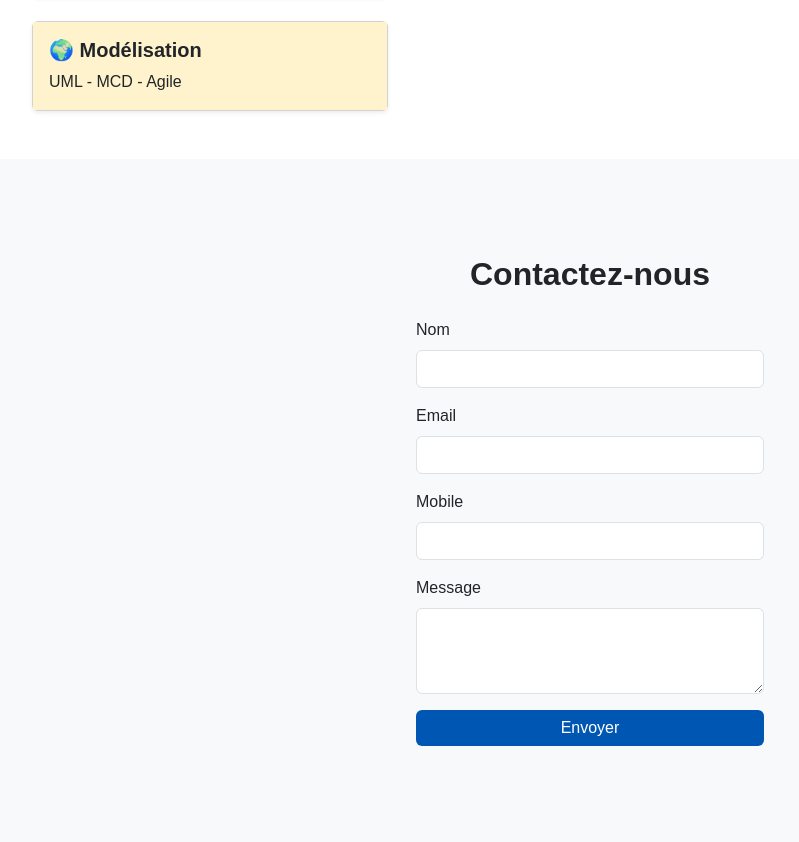
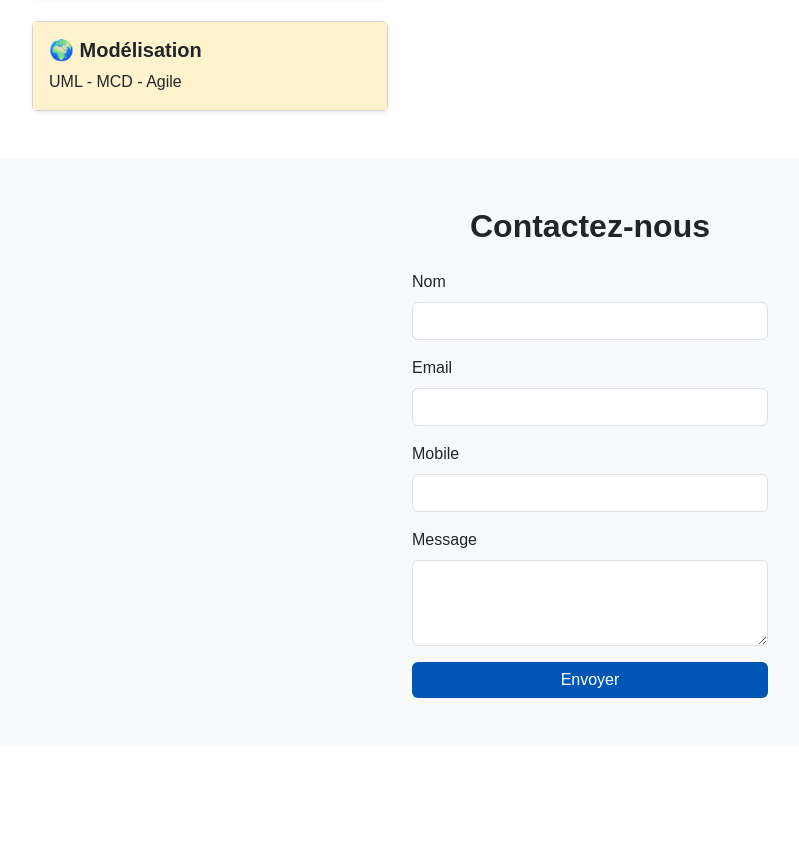
Before and after one commit to jam6/formation, a plain HTML site: page index.html in a window 1280 px wide. Shown: the part 773-1615 px from the top of the page, without its empty margins (50-849 px from the left). After the commit the page ends 1519 px from the top, so only its background shows below. Drawn offline with nearby package versions, Linux system fonts and the light colour scheme; a script that the page names is missing.

Commit message:
Update index.html

```diff
--- a/index.html
+++ b/index.html
@@ -85,8 +85,7 @@
 		</div>
     </section>
 
-    <section id="contact" class="bg-light py-5">
-        <div class="container">
+
 
 
 
```
